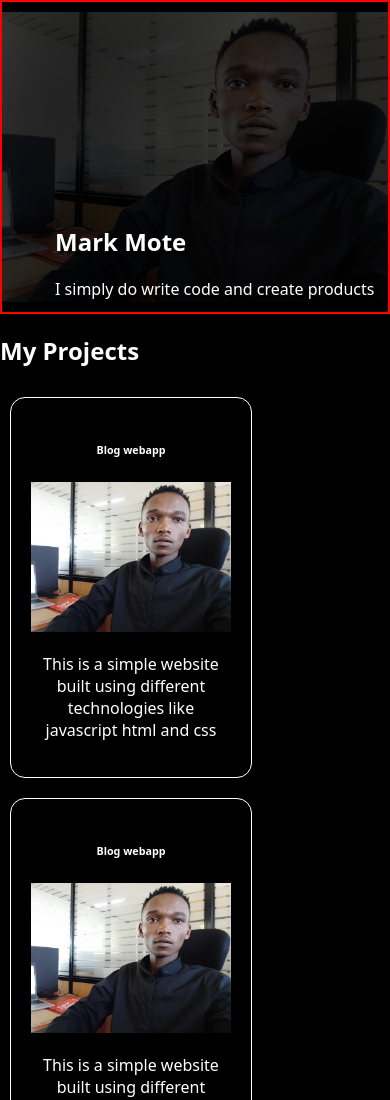
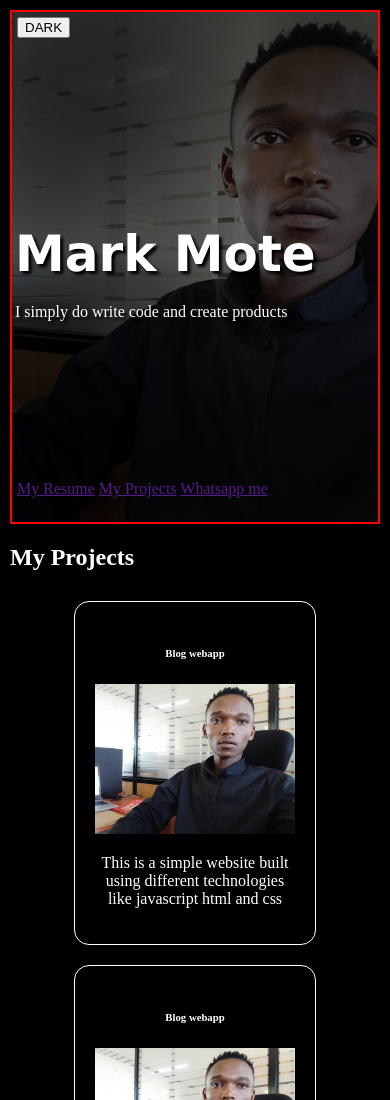
Before and after one commit to markmote1/mark-portfolio, a plain HTML site: page index.html in a window 390 px wide. Shown: the top 1100 px of the page. Drawn offline with Linux system fonts and the light colour scheme.

Commit message:
major stylings

```diff
--- a/index.html
+++ b/index.html
@@ -16,6 +16,10 @@
 
 <section id="hero">
 
+
+<button>DARK</button>
+<canvas id="canvas1"></canvas>
+
     <aside id="socials">
         <nav  id="socialNavs">
             <a class="social" title="mark mote's youtube profile" rel="external" href="youtube.com" target="_blank"><img src="images/youtube.png" alt="Mark Mote's Youtube Channel Link"></a><br>
@@ -25,9 +29,17 @@
     </aside>
 
  <div id="hero-content">
-            <h1><strong>Mark Mote</strong></h1>
+            <h1><strong id="myname">Mark Mote</strong></h1>
             <p>I simply do write code and create products</p>
 
+ </div>
+
+ <div id="knowme">
+    <nav>
+        <a href="">My Resume</a>
+        <a href="">My Projects</a>
+        <a href="">Whatsapp me</a>
+    </nav>
  </div>
 
 </section>
--- a/script.js
+++ b/script.js
@@ -14,3 +14,5 @@ document.addEventListener('scrollend',(e)=>{
 
 
 })
+
+//add a click me b4 i disa]ear button on canvas maybe to visit sth like github
--- a/style.css
+++ b/style.css
@@ -1,9 +1,8 @@
 body{
     color: white;
     background-color: black;
-    margin: 0;
+    margin: 10px;
     padding: 0;
-    font-family: system-ui, -apple-system, BlinkMacSystemFont, 'Segoe UI', Roboto, Oxygen, Ubuntu, Cantarell, 'Open Sans', 'Helvetica Neue', sans-serif;
 }
 
 #projectWrapper{
@@ -15,17 +14,18 @@ body{
     width: 200px;
 }
 #allProjects{
-    align-content: center;
     display: flex;
     flex-wrap: wrap;
+
+    justify-content: center;
 }
 
 #hero{
     background-image: url(images/markmote.jpg) ;
-    background-size: contain;
+    background-size: cover;
     background-repeat: no-repeat;
     background-position: center;
-    box-shadow: inset 500px 50px 500px black,inset -400px -50px 500px black;
+    box-shadow: inset 400px 50px 500px black,inset -300px -50px 500px black;
     height: 500px;
     border: 2px solid red;
     margin: 0;
@@ -46,7 +46,7 @@ body{
     position: fixed;
    right: 30px;
    top: 200px;
-   background-color: hsla(184, 33%, 67%, 0.6);
+   background-color: hsla(184, 51%, 24%, 0.3);
    padding: 2px;
    border-radius: 2px;
 
@@ -59,8 +59,24 @@ body{
     width: 30px;
 }
 #socialNavs a :hover{
+    background-color: aliceblue;
     transform: rotate(360deg) scale(1.2);
-    transition: all 0.2s;
+    transition: all 0.1s;
+    border-radius: 50px;
+}
+
+#knowme {
+    position: absolute;
+    top: 480px;
+}
+
+#myname{
+    font-size: 50px;
+    font-family: Verdana, Geneva, Tahoma, sans-serif;
+
+}
+#{
+
 }
 
 @media (max-width: 900px){
@@ -83,9 +99,24 @@ body{
     background-size: contain;
     background-repeat: no-repeat;
     background-position: center; */
-    box-shadow: inset 200px 50px 500px black,inset -150px -50px 500px black;
-    height: 300px;
+    box-shadow: inset 200px 40px 500px black,inset -100px -50px 500px black;
+    /* height: 300px; */
+
+
+}
+#hero-content{
+   position: absolute;
+    left: 10px;
 
 }
 
+#socials{
+   right: 20px;
+   top: 400px;
+
+
 }
+#socialNavs a img{
+    width: 20px;
+}
+}
```
